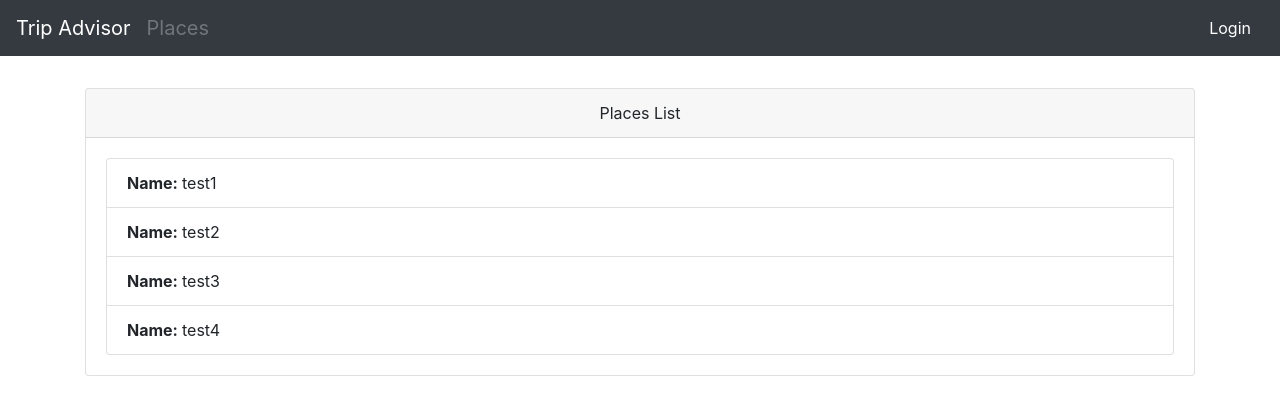
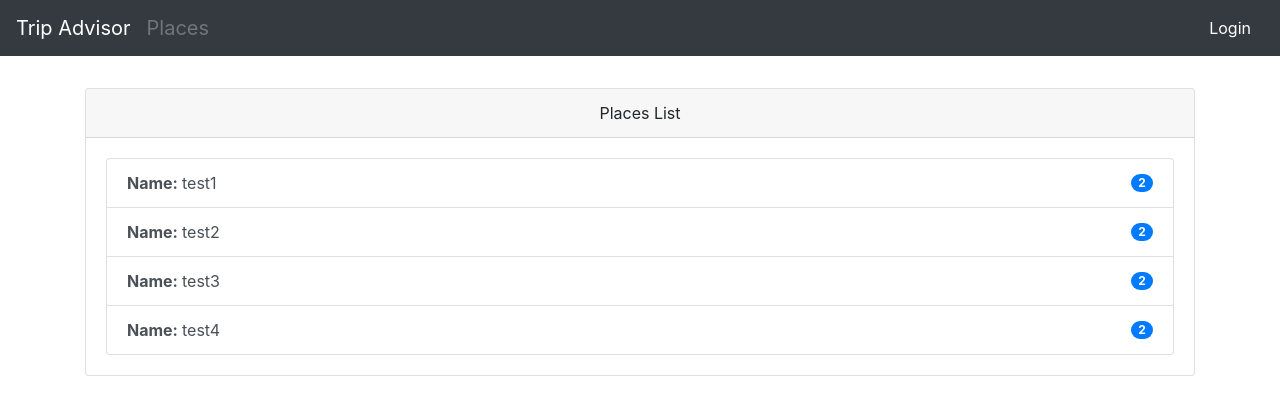
Before and after one commit to hopefulMechanic/trip-advisor, a React (Create React App) app in the folder frontend/: page /places in a window 1280 px wide. Shown: the top 412 px of the page. Built offline with nearby package versions, Linux system fonts and the light colour scheme.

Commit message:
css fixes

```diff
--- a/frontend/src/App.scss
+++ b/frontend/src/App.scss
@@ -9,10 +9,6 @@
   box-shadow: none !important;
 }
 
-.list-group-item:hover {
-  background: rgba(0, 0, 0, 0.1);
-  cursor: pointer;
-}
 
 .active {
   .navbar-brand {
--- a/frontend/src/common/Collection/Collection.js
+++ b/frontend/src/common/Collection/Collection.js
@@ -4,13 +4,15 @@
   return (
     <ul class="list-group w-100">
       {list.map(el => (
-        <li
+        <button
+          type="button"
           key={el.id}
-          class="list-group-item"
+          class="list-group-item list-group-item-action d-flex justify-content-between align-items-center"
           onClick={() => onDoubleClick && onDoubleClick(el.id)}
         >
           {el.content}
-        </li>
+          <span class="badge badge-primary badge-pill">2</span>
+        </button>
       ))}
     </ul>
   );
```
